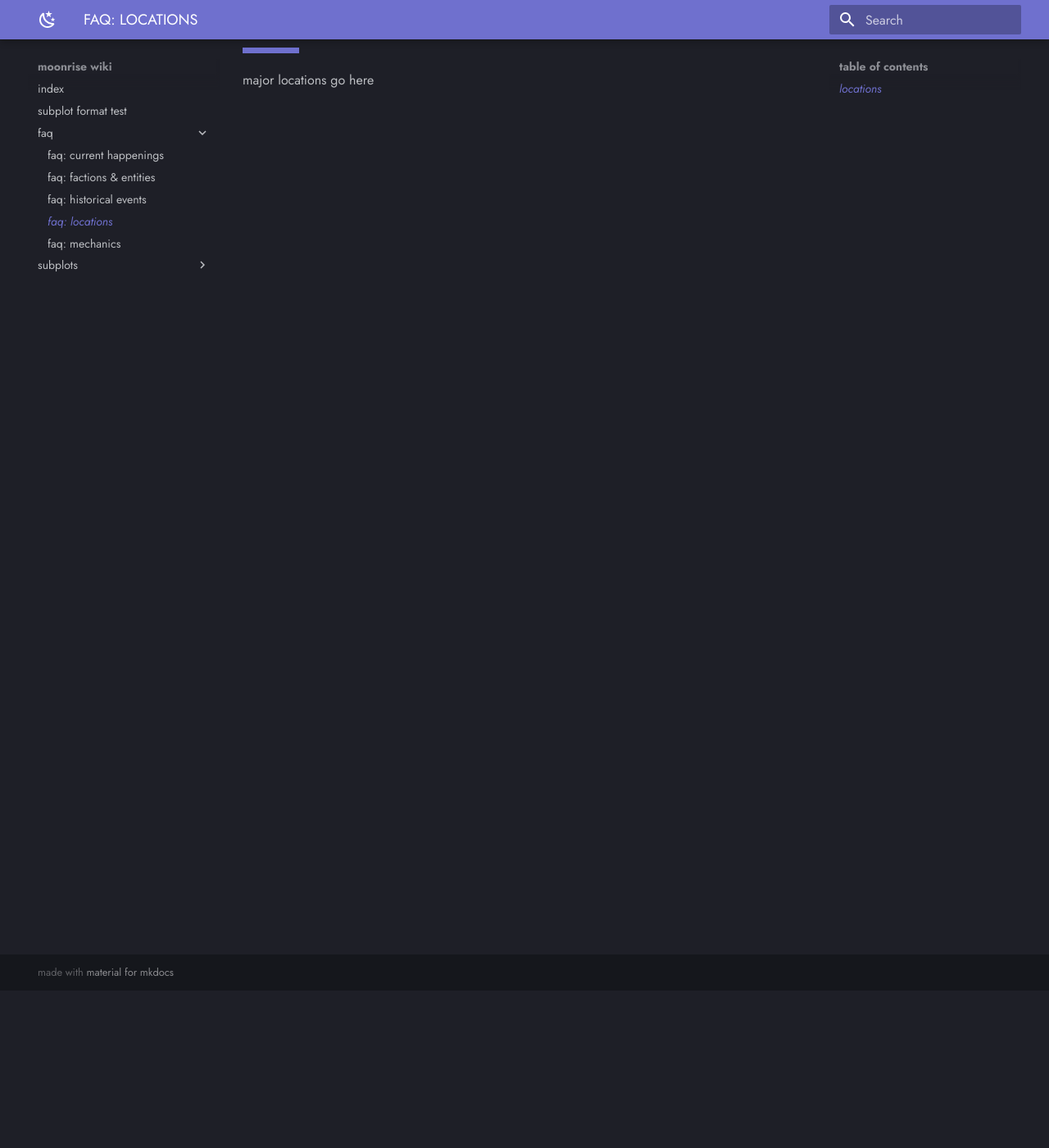
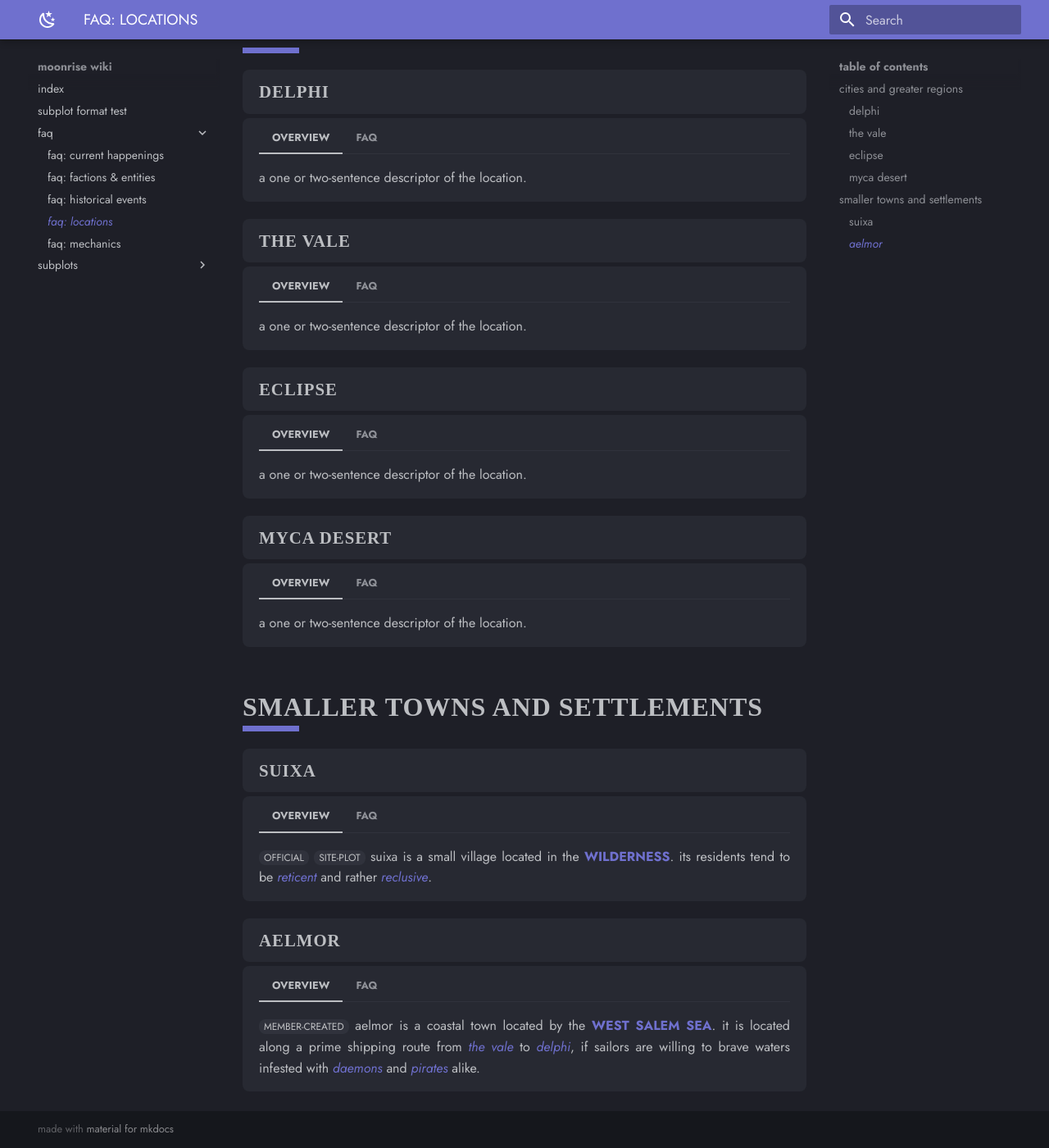
Before and after one commit to cerberuswrites/moonrisewiki, an MkDocs documentation site: the page built from docs/FAQ/locations.md, in a window 1280 px wide and 1400 px high, scrolled down 192 px. Shown: the whole window at 82% size. Built offline with MkDocs 1.6.1 and Material for MkDocs 9.7.7, drawn with Linux system fonts in a browser that asks for light colours; before the commit the page ends 900 px from its top, so only the background shows below that.

```diff
--- a/docs/FAQ/locations.md
+++ b/docs/FAQ/locations.md
@@ -1,4 +1,58 @@
 # FAQ: LOCATIONS
-## LOCATIONS
+## CITIES AND GREATER REGIONS
 
-major locations go here
+#### DELPHI
+> === "overview"
+>
+>     a one or two-sentence descriptor of the location.
+>
+> === "faq"
+>
+>     * **lorem ipsum dolor sit amet?** consectetur adipiscing elit, sed do eiusmod tempor incididunt ut labore et dolore magna aliqua. ut enim ad minim veniam, quis nostrud exercitation ullamco laboris nisi ut aliquip ex ea commodo consequat.
+
+#### THE VALE
+> === "overview"
+>
+>     a one or two-sentence descriptor of the location.
+>
+> === "faq"
+>
+>     * **lorem ipsum dolor sit amet?** consectetur adipiscing elit, sed do eiusmod tempor incididunt ut labore et dolore magna aliqua. ut enim ad minim veniam, quis nostrud exercitation ullamco laboris nisi ut aliquip ex ea commodo consequat.
+
+#### ECLIPSE
+> === "overview"
+>
+>     a one or two-sentence descriptor of the location.
+>
+> === "faq"
+>
+>     * **lorem ipsum dolor sit amet?** consectetur adipiscing elit, sed do eiusmod tempor incididunt ut labore et dolore magna aliqua. ut enim ad minim veniam, quis nostrud exercitation ullamco laboris nisi ut aliquip ex ea commodo consequat.
+
+#### MYCA DESERT
+> === "overview"
+>
+>     a one or two-sentence descriptor of the location.
+>
+> === "faq"
+>
+>     * **lorem ipsum dolor sit amet?** consectetur adipiscing elit, sed do eiusmod tempor incididunt ut labore et dolore magna aliqua. ut enim ad minim veniam, quis nostrud exercitation ullamco laboris nisi ut aliquip ex ea commodo consequat.
+
+## SMALLER TOWNS AND SETTLEMENTS
+
+#### SUIXA
+> === "overview"
+>
+>     `OFFICIAL` `SITE-PLOT` suixa is a small village located in the **WILDERNESS**. its residents tend to be *reticent* and rather *reclusive*.
+>
+> === "faq"
+>
+>     * lorem ipsum dolor sit amet, consectetur adipiscing elit, sed do eiusmod tempor incididunt ut labore et dolore magna aliqua. ut enim ad minim veniam, quis nostrud exercitation ullamco laboris nisi ut aliquip ex ea commodo consequat.
+
+#### AELMOR
+> === "overview"
+>
+>     `MEMBER-CREATED` aelmor is a coastal town located by the **WEST SALEM SEA**. it is located along a prime shipping route from *the vale* to *delphi*, if sailors are willing to brave waters infested with *daemons* and *pirates* alike.
+>
+> === "faq"
+>
+>     * lorem ipsum dolor sit amet, consectetur adipiscing elit, sed do eiusmod tempor incididunt ut labore et dolore magna aliqua. ut enim ad minim veniam, quis nostrud exercitation ullamco laboris nisi ut aliquip ex ea commodo consequat.
```
Also changed, not shown: docs/SUBPLOTS/pegasus.md (added, +26 -0 lines), docs/index.md (+6 -0 lines).
